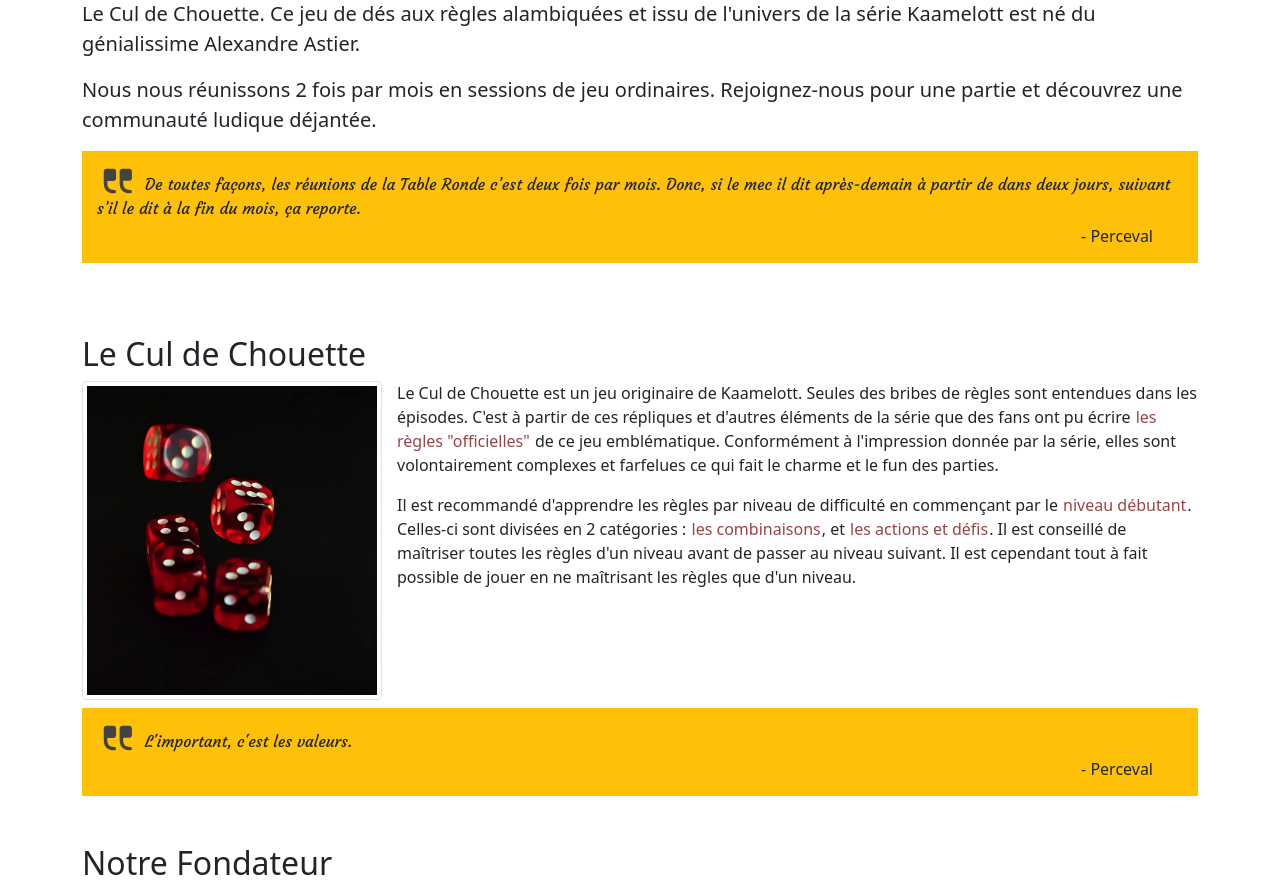
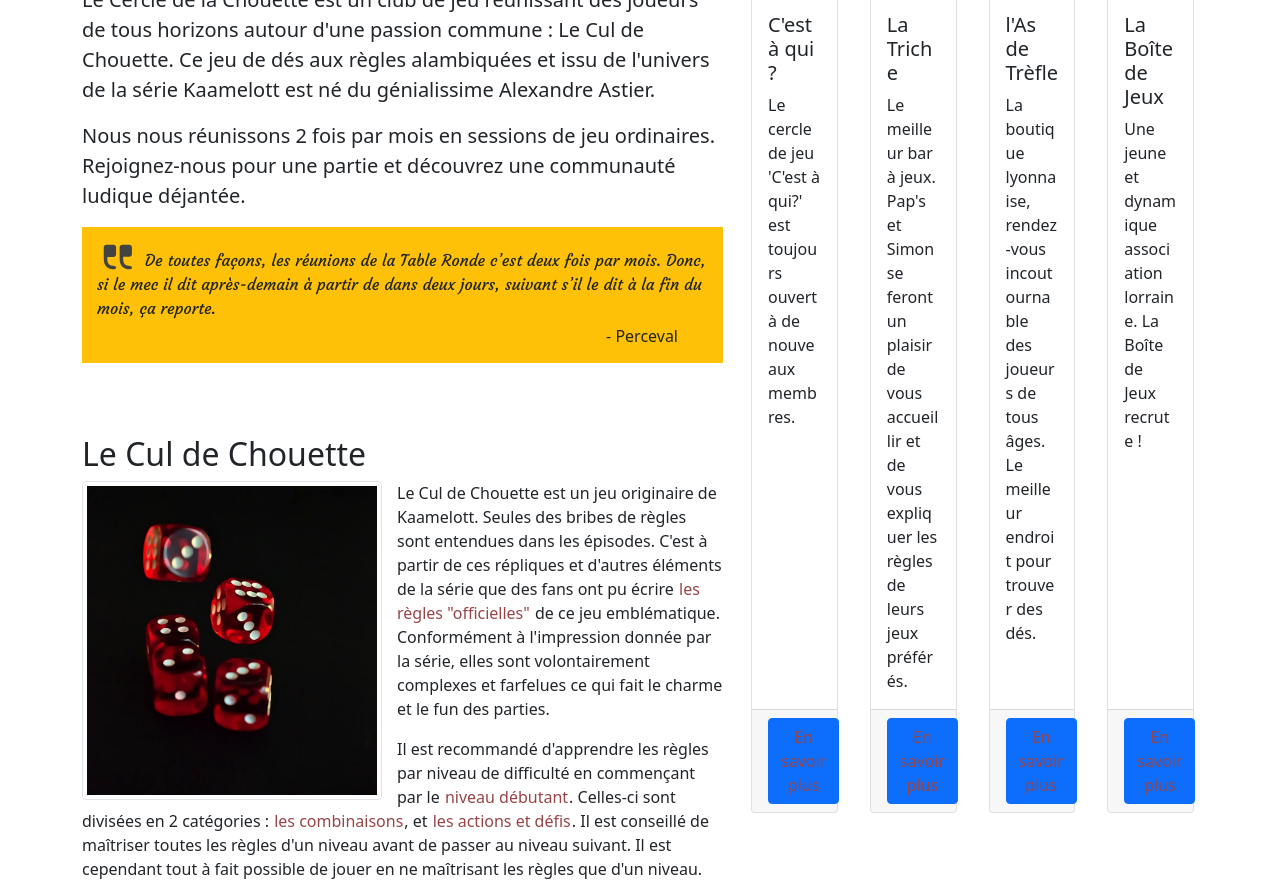
Before and after one commit to ClementSeux/site_asso, a website: page index.html in a window 1280 px wide. Shown: the part 514-1402 px from the top of the page. Drawn offline with nearby package versions, Linux system fonts and the light colour scheme; files that its build step writes are made by us from their sources; files whose address does not match are found by name.

Commit message:
ft - Put 'Partners' aside on the right side for large screen

```diff
--- a/index.html
+++ b/index.html
@@ -156,8 +156,9 @@
             </ol>
         </nav>
 
-		<article class="container">
-
+		<main class="container">
+			<div class="row">
+				<article class="col-12 col-lg-7">
 					<section id="the_circle" class="my-5">
 						<h1>Le Cercle de la Chouette</h1>
 						<p class="lead">Le Cercle de la Chouette est un club de jeu réunissant des joueurs de tous horizons autour d'une passion commune : Le Cul de Chouette. Ce jeu de dés aux règles alambiquées et issu de l'univers de la série Kaamelott est né du génialissime Alexandre Astier.</p>
@@ -235,8 +236,9 @@
 							<figcaption class="mt-1 text-end">- Le Roi Arthur</figcaption>
 						</div>
 					</section>
+				</article>
 
-			<aside id="partners" class="my-5">
+				<aside id="partners" class="col-12 col-lg-5 my5">
 					<div class="row">
 						<h2 class="">Nos Partenaires</h2>
 						<article class="p-3 col-12 col-md-6 col-lg-4 col-xl-3">
@@ -291,7 +293,10 @@
 					</div>
 				</aside>
 
-		</article>
+			</div>
+		</main>
+
+
 
 	</main>
 
```
Lines whose indentation alone changed are shown as unchanged.
